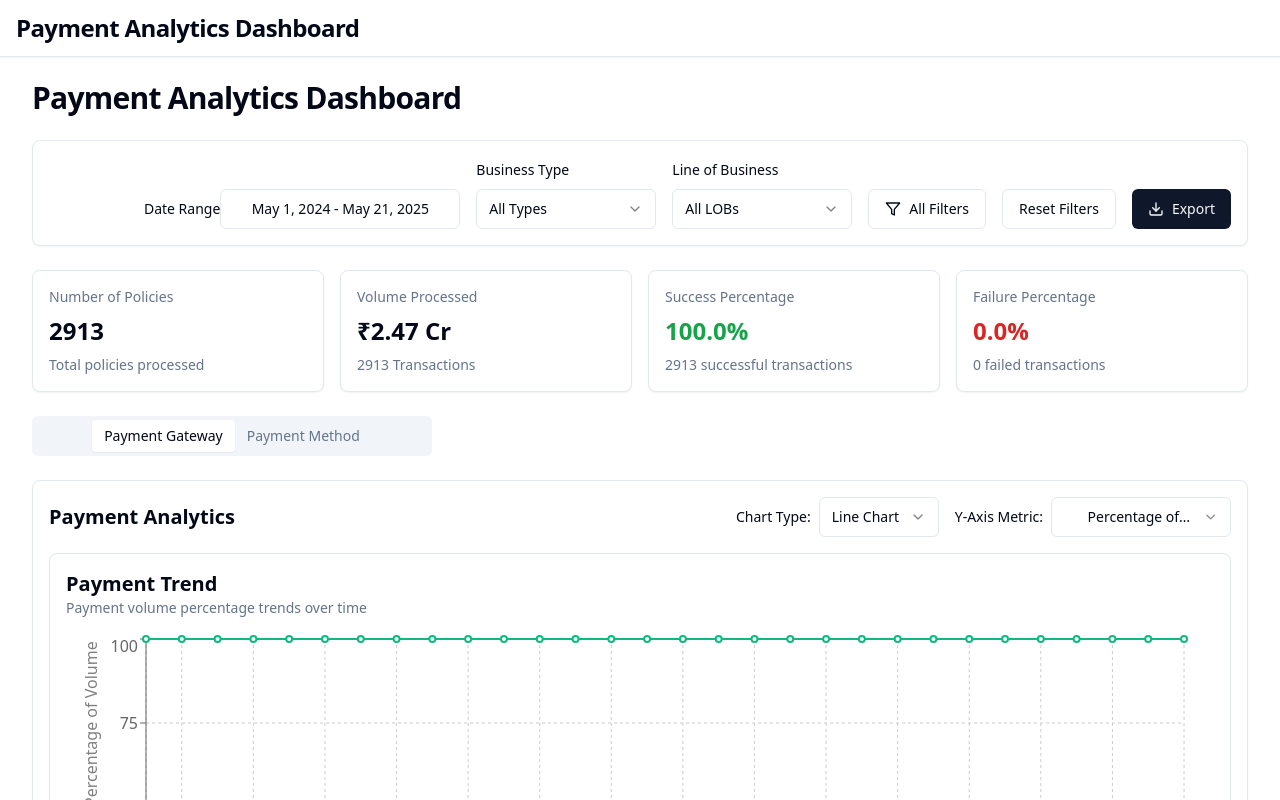
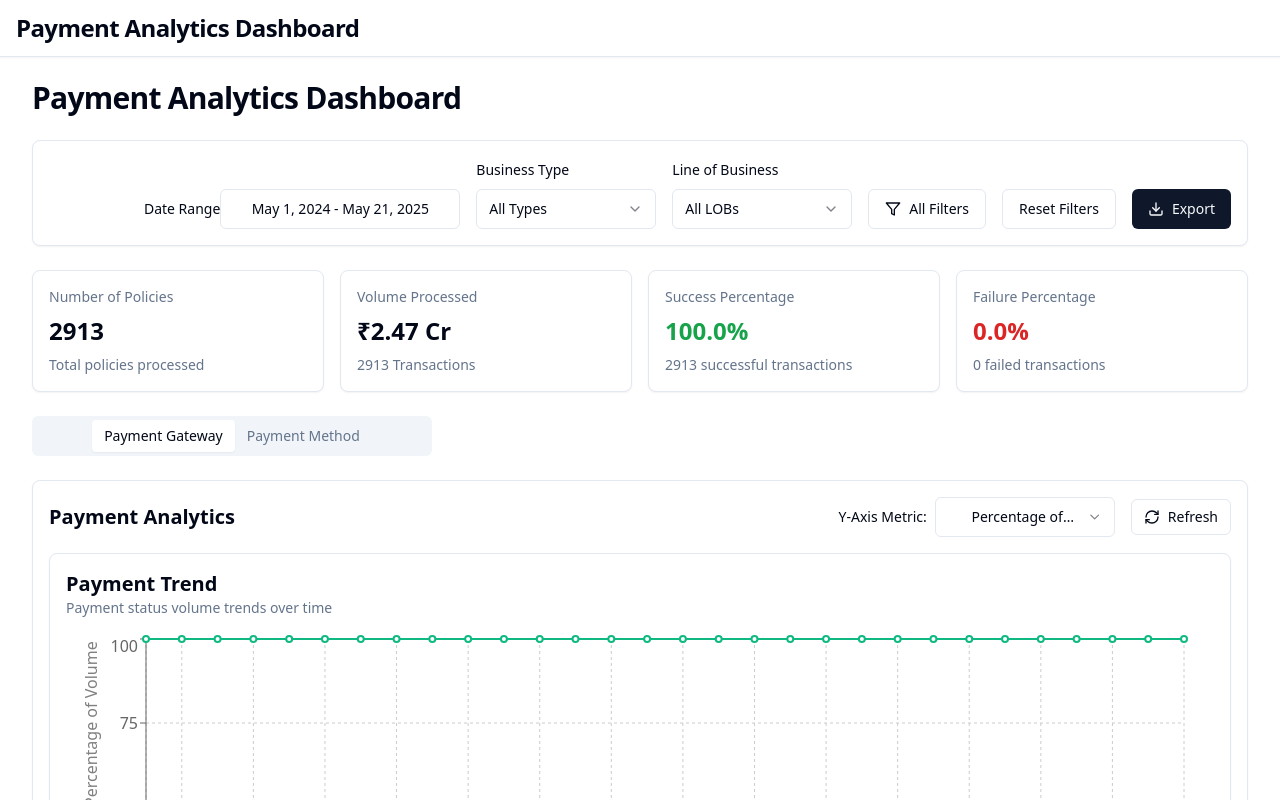
Before and after one commit to test-nojoto45/box-office-insights-dashboard, a React (Vite) app: page / in a window 1280 px wide. Shown: the top 800 px of the page. Built offline with nearby package versions, Linux system fonts and the light colour scheme.

Commit message:
feat: Add refresh button and payment method bifurcation
- Added a refresh button to the dashboard, positioned in the specified location.
- Modified the line graph to bifurcate based on payment method when the "payment method" option is selected.
- Removed the "chart type" options.

```diff
--- a/src/components/ChartDisplay.tsx
+++ b/src/components/ChartDisplay.tsx
@@ -9,6 +9,8 @@ import {
   SelectValue
 } from "@/components/ui/select";
 import { Label } from "@/components/ui/label";
+import { Button } from "@/components/ui/button";
+import { RefreshCw } from "lucide-react";
 import PaymentBarChart from "@/components/PaymentBarChart";
 import PaymentLineChart from "@/components/PaymentLineChart";
 import PaymentPieChart from "@/components/PaymentPieChart";
@@ -18,23 +20,39 @@ interface ChartDisplayProps {
   viewType: string;
   paymentStatuses: string[];
   emiTypes: string[];
+  onRefresh?: () => void;
 }
 
 const ChartDisplay: React.FC<ChartDisplayProps> = ({
   data,
   viewType,
   paymentStatuses,
-  emiTypes
+  emiTypes,
+  onRefresh
 }) => {
-  // State for chart type and y-axis metric
-  const [chartType, setChartType] = React.useState<"bar" | "line">("line");
+  // State for y-axis metric (removed chart type state)
   const [yAxisMetric, setYAxisMetric] = React.useState<"percentVolume" | "orderCount">("percentVolume");
 
   // Check if we should show pie chart (when only failure status is selected)
   const showPieChart = paymentStatuses.length === 1 && paymentStatuses.includes("failure");
 
   if (showPieChart) {
-    return <PaymentPieChart data={data} paymentStatuses={paymentStatuses} />;
+    return (
+      <div>
+        <div className="flex justify-end mb-4">
+          <Button
+            variant="outline"
+            size="sm"
+            onClick={onRefresh}
+            className="flex items-center gap-2"
+          >
+            <RefreshCw className="h-4 w-4" />
+            Refresh
+          </Button>
+        </div>
+        <PaymentPieChart data={data} paymentStatuses={paymentStatuses} />
+      </div>
+    );
   }
 
   return (
@@ -45,21 +63,7 @@ const ChartDisplay: React.FC<ChartDisplayProps> = ({
             <h2 className="text-xl font-bold">Payment Analytics</h2>
 
             <div className="flex items-center space-x-4">
-              <div className="flex items-center space-x-2">
-                <Label htmlFor="chart-type">Chart Type:</Label>
-                <Select
-                  value={chartType}
-                  onValueChange={(value: "bar" | "line") => setChartType(value)}
-                >
-                  <SelectTrigger className="w-[120px]">
-                    <SelectValue placeholder="Select chart" />
-                  </SelectTrigger>
-                  <SelectContent>
-                    <SelectItem value="bar">Bar Chart</SelectItem>
-                    <SelectItem value="line">Line Chart</SelectItem>
-                  </SelectContent>
-                </Select>
-              </div>
+              {/* Removed chart type dropdown */}
 
               <div className="flex items-center space-x-2">
                 <Label htmlFor="y-axis-metric">Y-Axis Metric:</Label>
@@ -76,27 +80,28 @@ const ChartDisplay: React.FC<ChartDisplayProps> = ({
                   </SelectContent>
                 </Select>
               </div>
+
+              <Button
+                variant="outline"
+                size="sm"
+                onClick={onRefresh}
+                className="flex items-center gap-2"
+              >
+                <RefreshCw className="h-4 w-4" />
+                Refresh
+              </Button>
             </div>
           </div>
         </div>
       </div>
 
       <div className="h-[400px]">
-        {chartType === "bar" ? (
-          <PaymentBarChart
-            data={data}
-            viewType={viewType}
-            chartMetric="percentVolume"
-            emiTypes={emiTypes}
-            paymentStatuses={paymentStatuses}
-          />
-        ) : (
-          <PaymentLineChart
-            data={data}
-            yAxisMetric={yAxisMetric}
-            paymentStatuses={paymentStatuses}  // Pass the selected payment statuses
-          />
-        )}
+        <PaymentLineChart
+          data={data}
+          viewType={viewType}
+          yAxisMetric={yAxisMetric}
+          paymentStatuses={paymentStatuses}
+        />
       </div>
     </Card>
   );
--- a/src/components/PaymentLineChart.tsx
+++ b/src/components/PaymentLineChart.tsx
@@ -15,14 +15,16 @@ import { Card } from "@/components/ui/card";
 
 interface PaymentLineChartProps {
   data: any[];
+  viewType: string; // Add viewType prop
   yAxisMetric: "percentVolume" | "orderCount";
-  paymentStatuses?: string[]; // Add paymentStatuses prop
+  paymentStatuses?: string[];
 }
 
 const PaymentLineChart: React.FC<PaymentLineChartProps> = ({
   data,
+  viewType,
   yAxisMetric,
-  paymentStatuses = ["success", "failure"] // Default to showing all statuses
+  paymentStatuses = ["success", "failure"]
 }) => {
   // Prepare the data for the line chart
   const chartData = useMemo(() => {
@@ -41,13 +43,17 @@ const PaymentLineChart: React.FC<PaymentLineChartProps> = ({
           totalCount: 0,
           successCount: 0,
           failureCount: 0,
-          refundCount: 0
+          refundCount: 0,
+          // Initialize payment method specific data
+          methodData: {}
         };
       }
 
+      // Increment totals
       acc[dateStr].totalAmount += item.amount;
       acc[dateStr].totalCount += 1;
 
+      // Status-specific tracking
       if (item.status === "success") {
         acc[dateStr].successAmount += item.amount;
         acc[dateStr].successCount += 1;
@@ -61,15 +67,28 @@ const PaymentLineChart: React.FC<PaymentLineChartProps> = ({
         acc[dateStr].refundCount += 1;
       }
 
+      // Track data by payment method for "method" view
+      if (viewType === "method") {
+        const method = item.paymentMethod;
+        if (!acc[dateStr].methodData[method]) {
+          acc[dateStr].methodData[method] = {
+            amount: 0,
+            count: 0
+          };
+        }
+        acc[dateStr].methodData[method].amount += item.amount;
+        acc[dateStr].methodData[method].count += 1;
+      }
+
       return acc;
     }, {});
 
-    // Convert to array and sort by date
+    // Convert to array and process data
     return Object.values(dateGroups)
       .map((group: any) => {
         const processedGroup = { ...group };
 
-        // Calculate percentages
+        // Calculate percentages for status view
         if (processedGroup.totalAmount > 0) {
           processedGroup.successVolumePercent = (processedGroup.successAmount / processedGroup.totalAmount) * 100;
           processedGroup.failureVolumePercent = (processedGroup.failureAmount / processedGroup.totalAmount) * 100;
@@ -80,10 +99,28 @@ const PaymentLineChart: React.FC<PaymentLineChartProps> = ({
           processedGroup.refundVolumePercent = 0;
         }
 
+        // Calculate percentages for payment methods (method view)
+        if (viewType === "method" && processedGroup.methodData) {
+          const methods = Object.keys(processedGroup.methodData);
+
+          methods.forEach(method => {
+            // Calculate percentages based on total
+            const methodData = processedGroup.methodData[method];
+            if (processedGroup.totalAmount > 0) {
+              processedGroup[`${method}VolumePercent`] = (methodData.amount / processedGroup.totalAmount) * 100;
+            } else {
+              processedGroup[`${method}VolumePercent`] = 0;
+            }
+
+            // Also store the count
+            processedGroup[`${method}Count`] = methodData.count;
+          });
+        }
+
         return processedGroup;
       })
       .sort((a: any, b: any) => new Date(a.date).getTime() - new Date(b.date).getTime());
-  }, [data]);
+  }, [data, viewType]);
 
   // Empty state check
   if (chartData.length === 0) {
@@ -96,16 +133,62 @@ const PaymentLineChart: React.FC<PaymentLineChartProps> = ({
     );
   }
 
-  // Define color mapping for statuses
+  // Define color mapping for statuses and payment methods
   const statusColors = {
     success: "#10B981", // green
     failure: "#EF4444", // red
     refund: "#F59E0B",  // amber
-    total: "#6366F1"    // indigo
+    total: "#6366F1",   // indigo
+    creditCard: "#8B5CF6", // purple
+    debitCard: "#EC4899", // pink
+    netBanking: "#0EA5E9", // blue
+    upi: "#14B8A6", // teal
+    wallet: "#F97316", // orange
+    emi: "#8B5CF6" // purple
   };
 
-  // Determine which lines to show based on selected metrics and statuses
+  // Format payment method name for display
+  const formatMethodName = (method: string) => {
+    switch (method) {
+      case "creditCard": return "Credit Card";
+      case "debitCard": return "Debit Card";
+      case "netBanking": return "Net Banking";
+      case "upi": return "UPI";
+      case "wallet": return "Wallet";
+      case "emi": return "EMI";
+      default: return method;
+    }
+  };
+
+  // Determine which lines to show based on selected metrics, statuses, and view type
   const getLinesToShow = () => {
+    // If we're in payment method view
+    if (viewType === "method") {
+      // Get unique payment methods from the data
+      const paymentMethods = Array.from(
+        new Set(data.map(item => item.paymentMethod))
+      );
+
+      if (yAxisMetric === "percentVolume") {
+        return paymentMethods.map(method => ({
+          id: method,
+          dataKey: `${method}VolumePercent`,
+          stroke: statusColors[method] || "#666",
+          name: `${formatMethodName(method)} Volume %`,
+          visible: true
+        }));
+      } else { // orderCount
+        return paymentMethods.map(method => ({
+          id: method,
+          dataKey: `${method}Count`,
+          stroke: statusColors[method] || "#666",
+          name: `${formatMethodName(method)} Orders`,
+          visible: true
+        }));
+      }
+    }
+    // Default view - status based
+    else {
       switch (yAxisMetric) {
         case "percentVolume":
           return [
@@ -167,6 +250,7 @@ const PaymentLineChart: React.FC<PaymentLineChartProps> = ({
         default:
           return [];
       }
+    }
   };
 
   const linesToShow = getLinesToShow();
@@ -204,9 +288,13 @@ const PaymentLineChart: React.FC<PaymentLineChartProps> = ({
       <div className="mb-4">
         <h2 className="text-xl font-bold">Payment Trend</h2>
         <p className="text-sm text-muted-foreground">
-          {yAxisMetric === "percentVolume"
-            ? "Payment volume percentage trends over time"
-            : "Order count trends over time"}
+          {viewType === "method"
+            ? (yAxisMetric === "percentVolume"
+              ? "Payment method volume trends over time"
+              : "Payment method order counts over time")
+            : (yAxisMetric === "percentVolume"
+              ? "Payment status volume trends over time"
+              : "Payment status order counts over time")}
         </p>
       </div>
 
--- a/src/pages/Index.tsx
+++ b/src/pages/Index.tsx
@@ -1,5 +1,5 @@
 import { useEffect, useState } from "react";
-import { Download, ChevronDown, Plus, X, Filter } from "lucide-react";
+import { Download, ChevronDown, Plus, X, Filter, RefreshCw } from "lucide-react";
 import { Card } from "@/components/ui/card";
 import { Button } from "@/components/ui/button";
 import { Tabs, TabsContent, TabsList, TabsTrigger } from "@/components/ui/tabs";
@@ -324,6 +324,13 @@ const Index = () => {
 
   // Check if we should show refund details based on status filter
   const showRefundDetails = paymentStatuses.length === 1 && paymentStatuses.includes("refund");
+
+  // Add refresh function
+  const handleRefresh = () => {
+    // This will re-fetch or re-process data while keeping current filters
+    setFilteredData([...filteredData]); // Force re-render by creating new array reference
+    toast.success("Charts refreshed successfully!");
+  };
 
   return (
     <div className="container max-w-7xl mx-auto py-6 space-y-6">
@@ -663,7 +670,7 @@ const Index = () => {
         </Card>
       </div>
 
-      {/* Chart Section - Updated to use the new ChartDisplay component */}
+      {/* Chart Section - Updated to pass the refresh handler */}
       <Tabs defaultValue="gateway" onValueChange={setViewType}>
         <TabsList className="w-[400px] mb-4">
           <TabsTrigger value="gateway">Payment Gateway</TabsTrigger>
@@ -676,6 +683,7 @@ const Index = () => {
             viewType="gateway"
             paymentStatuses={paymentStatuses}
             emiTypes={emiTypes}
+            onRefresh={handleRefresh}
           />
         </TabsContent>
 
@@ -685,6 +693,7 @@ const Index = () => {
             viewType="method"
             paymentStatuses={paymentStatuses}
             emiTypes={emiTypes}
+            onRefresh={handleRefresh}
           />
         </TabsContent>
       </Tabs>
```
Lines whose indentation alone changed are shown as unchanged.
